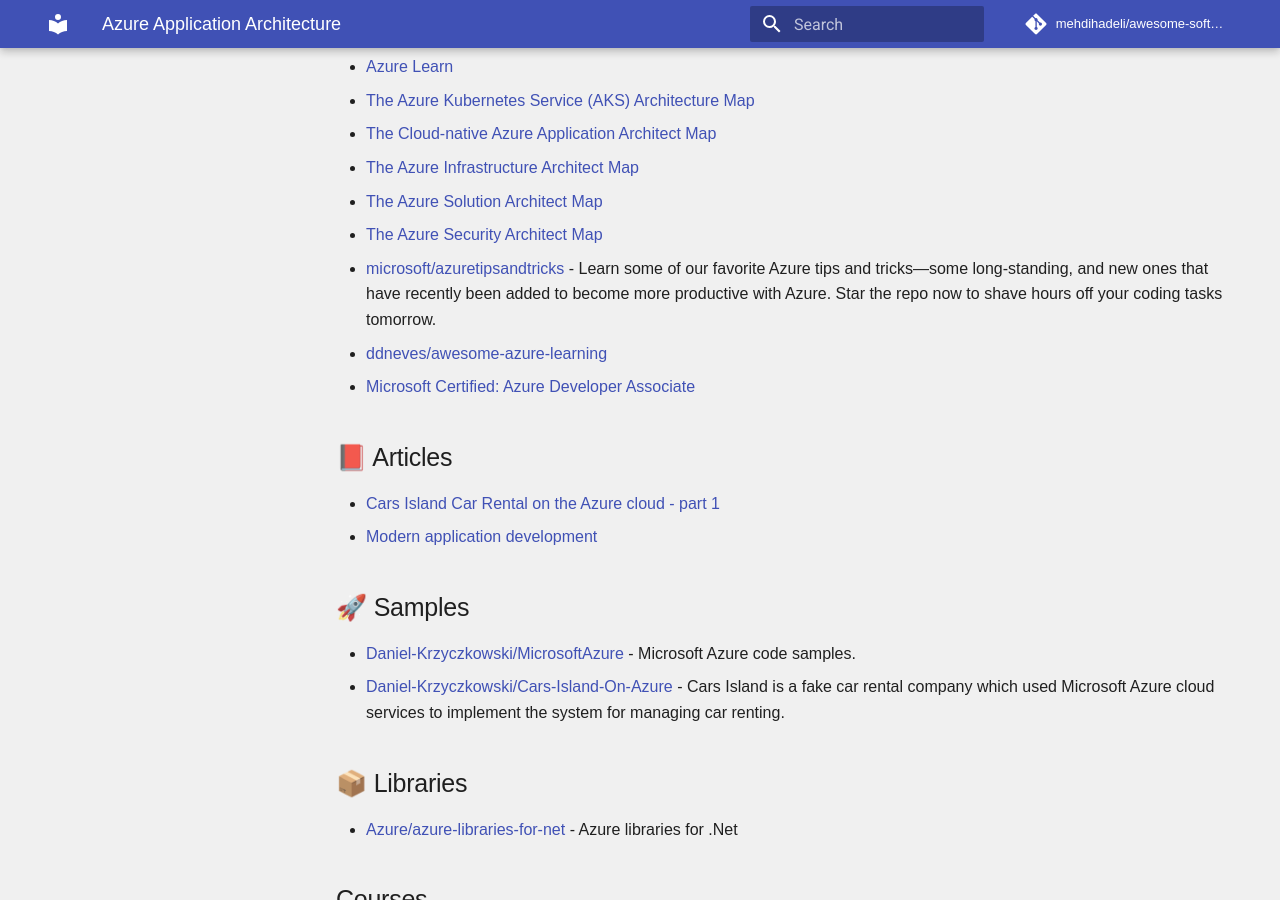
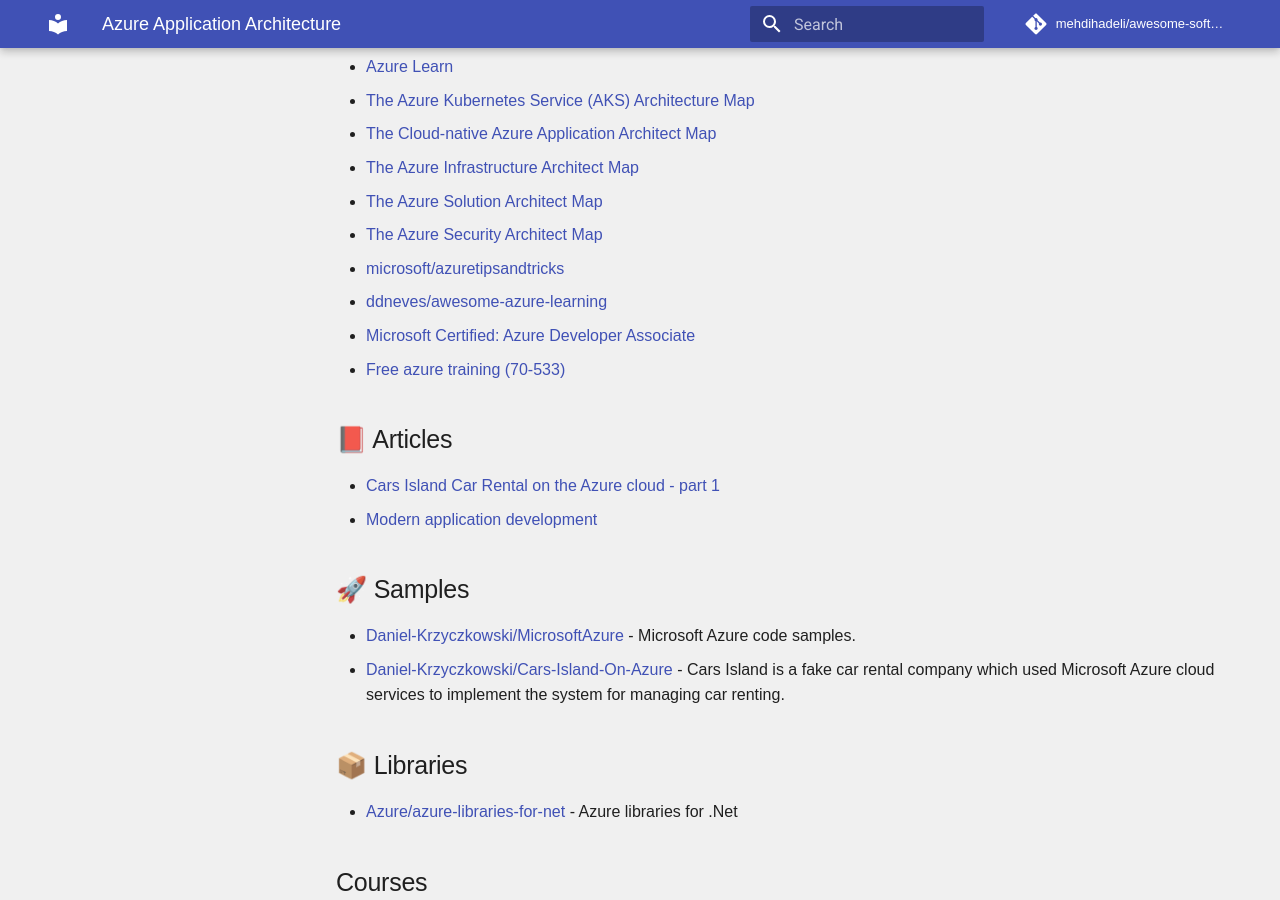
Before and after one commit to mehdihadeli/awesome-software-architecture, an MkDocs documentation site: the page built from docs/azure/azure-application-architecture.md, in a window 1280 px wide and 900 px high, scrolled down 378 px. Built offline with MkDocs 1.6.1 and Material for MkDocs 9.7.7, drawn with Linux system fonts in a browser that asks for light colours; comment, search, counter and statistics services are not loaded.

Commit message:
add new azure resource

```diff
--- a/docs/azure/azure-application-architecture.md
+++ b/docs/azure/azure-application-architecture.md
@@ -14,9 +14,10 @@
 - [The Azure Infrastructure Architect Map](https://techcommunity.microsoft.com/t5/azure-developer-community-blog/the-azure-infrastructure-architect-map/ba-p/766268)
 - [The Azure Solution Architect Map](https://techcommunity.microsoft.com/t5/azure-developer-community-blog/the-azure-solution-architect-map/ba-p/689700)
 - [The Azure Security Architect Map](https://techcommunity.microsoft.com/t5/azure-developer-community-blog/the-azure-security-architect-map/ba-p/714091)
-- [microsoft/azuretipsandtricks](https://github.com/microsoft/azuretipsandtricks) - Learn some of our favorite Azure tips and tricks—some long-standing, and new ones that have recently been added to become more productive with Azure. Star the repo now to shave hours off your coding tasks tomorrow.
+- [microsoft/azuretipsandtricks](https://github.com/microsoft/azuretipsandtricks)
 - [ddneves/awesome-azure-learning](https://github.com/ddneves/awesome-azure-learning)
 - [Microsoft Certified: Azure Developer Associate](https://docs.microsoft.com/en-us/learn/certifications/azure-developer/)
+- [Free azure training (70-533)](http://www.cloudranger.net/azure-training/)
 
 ## 📕 Articles
 
```
